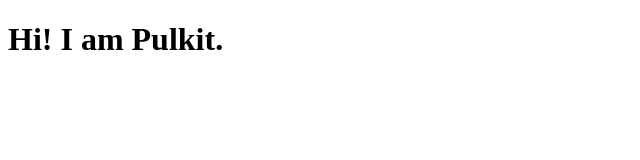
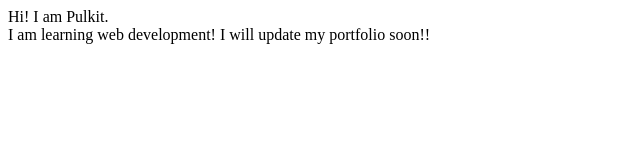
Before and after one commit to Pulkit426/pulkit-agrawal-portfolio, a plain HTML site: page index.html in a window 1280 px wide. Shown: the whole page, without its empty margins (0-640 px from the left). Drawn offline with Linux system fonts and the light colour scheme.

Commit message:
added details

```diff
--- a/index.html
+++ b/index.html
@@ -7,6 +7,8 @@
     <title>Portfolio website</title>
 </head>
 <body>
-    <h1> Hi! I am Pulkit. </h1>
+     Hi! I am Pulkit.
+     <br>
+     I am learning web development! I will update my portfolio soon!!
 </body>
 </html>
```
